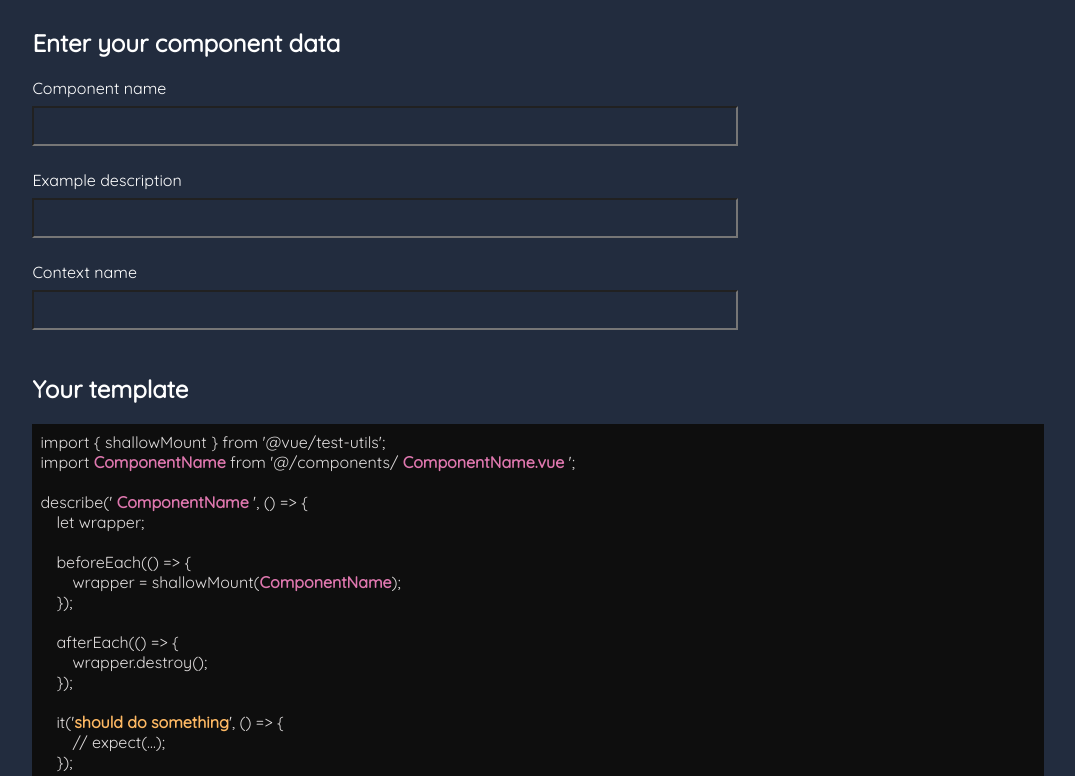
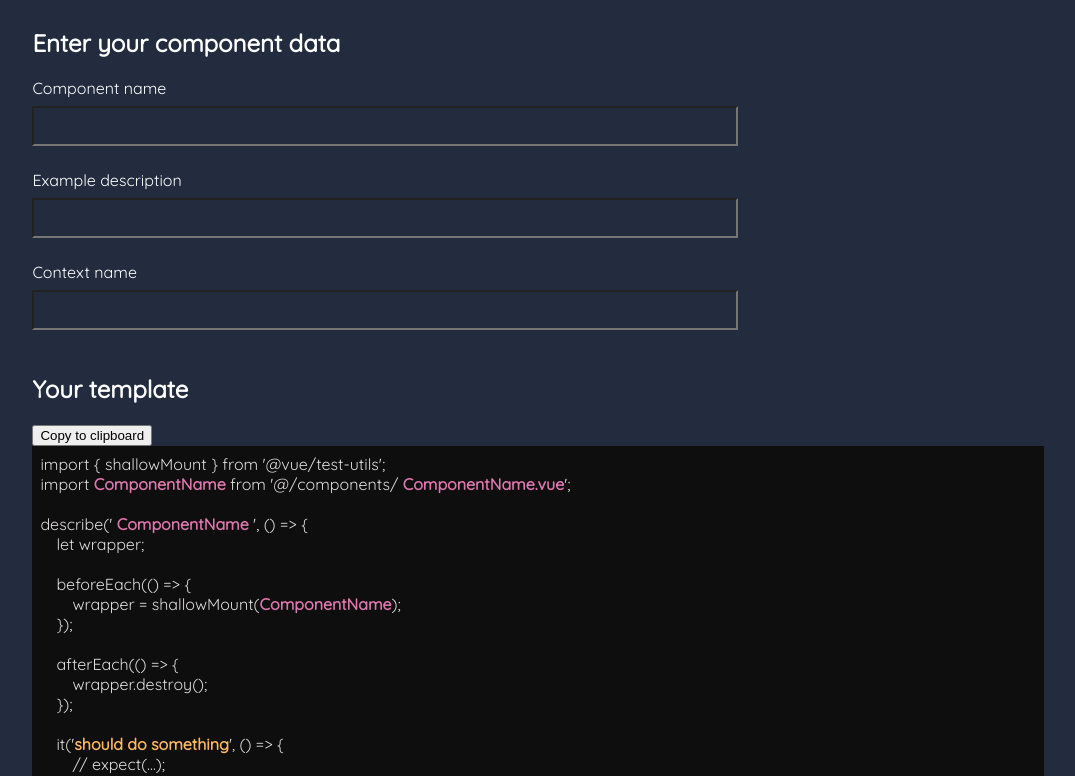
Before and after one commit to metamoni/vue_test_template_generator, a Vue app: page / in a window 1280 px wide. Shown: the top 776 px of the page, without its empty margins (102-1177 px from the left). Built offline with nearby package versions, Linux system fonts and the light colour scheme.

Commit message:
add Copy to clipboard button

```diff
--- a/src/components/TemplateContainer.vue
+++ b/src/components/TemplateContainer.vue
@@ -1,6 +1,7 @@
 <template>
   <section>
     <h2>Your template</h2>
+    <button id="copy-button" @click="copyTemplate">Copy to clipboard</button>
     <div id="generated-template">
       import { shallowMount } from '@vue/test-utils';<br/>
       import
@@ -8,8 +9,7 @@
         {{ componentName }}
       </span> from '@/components/
       <span class="component-name">
-        {{ componentName }}.vue
-      </span>';
+        {{ componentName }}.vue</span>';
       <br/>
       <br/>
       describe('
@@ -75,6 +75,22 @@ export default {
       context: this.$store.state.context,
       method: this.$store.state.methodName,
     };
+  },
+  methods: {
+    copyTemplate() {
+      if (document.selection) {
+        const range = document.body.createTextRange();
+        range.moveToElementText(document.getElementById('generated-template'));
+        range.select().createTextRange();
+        document.execCommand('copy');
+      } else if (window.getSelection) {
+        const range = document.createRange();
+        range.selectNode(document.getElementById('generated-template'));
+        window.getSelection().addRange(range);
+        document.execCommand('copy');
+        // document.getElementById('copy-button').innerText = 'Done!';
+      }
+    },
   },
   mounted() {
     this.$store.subscribe((mutation, state) => {
```
